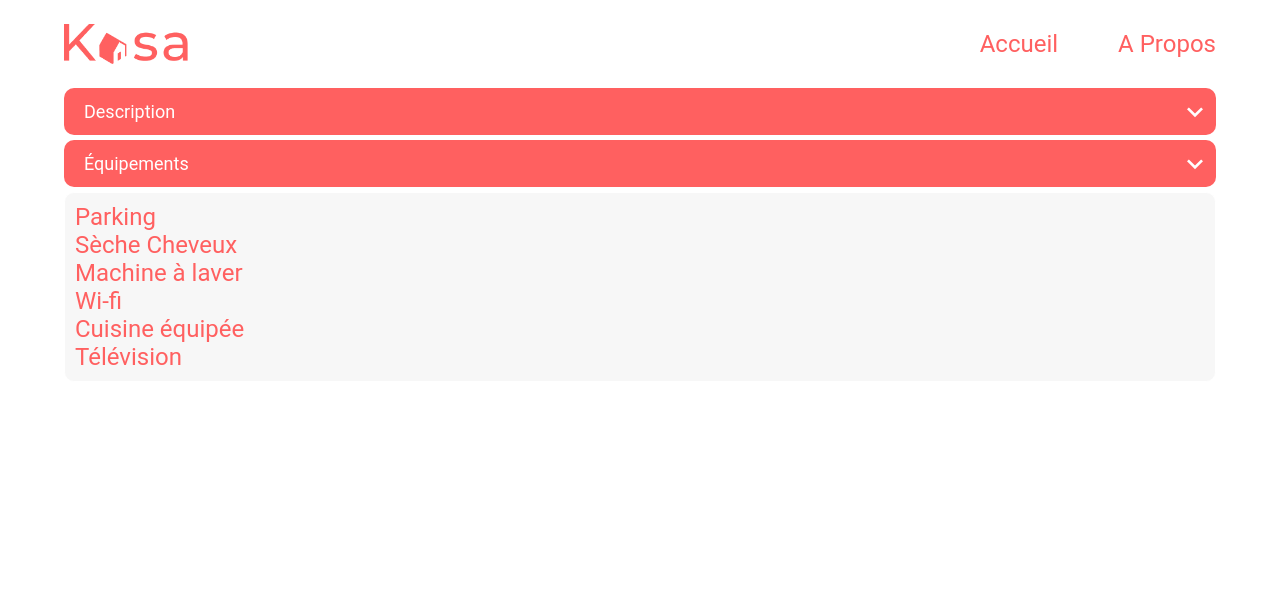
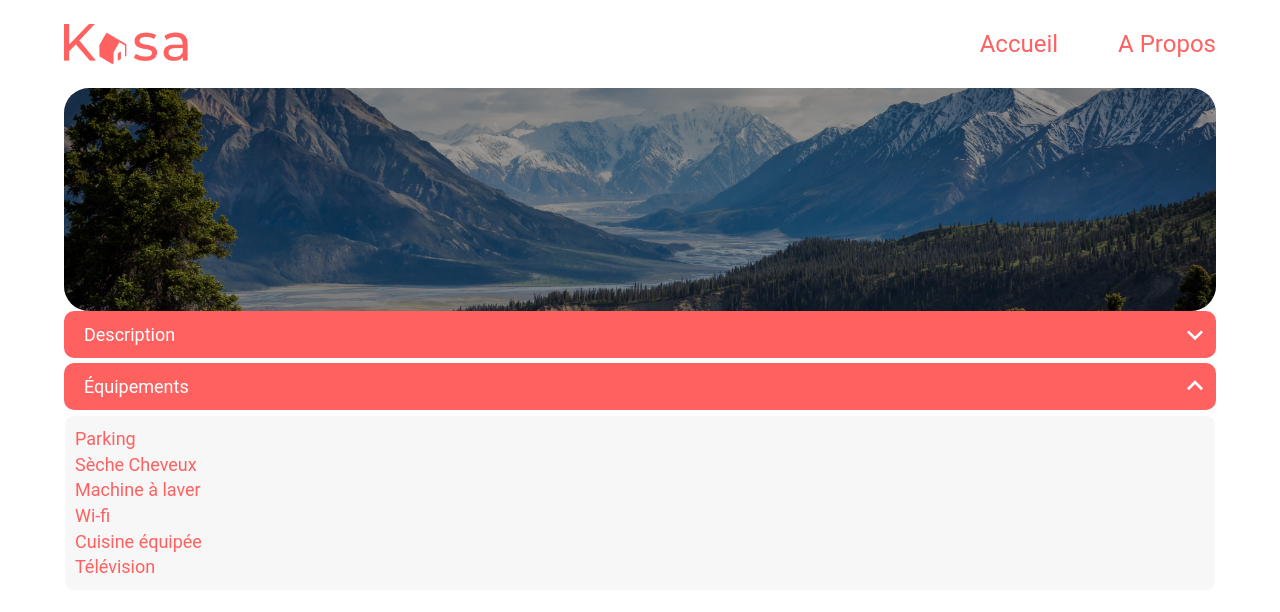
Before and after one commit to Stephan075/FolioStephan_11_15032022, a React (Create React App) app in the folder kasa/: page / in a window 1280 px wide. Both pictures are taken after a click on the button "Équipements". Shown: the top 612 px of the page. Built offline with nearby package versions, Linux system fonts and the light colour scheme.

Commit message:
change of arrow direction from collapse to click || Collapsible JS/CSS not done

```diff
--- a/kasa/src/components/AboutBanner/AboutBanner.js
+++ b/kasa/src/components/AboutBanner/AboutBanner.js
@@ -1,5 +1,6 @@
 import "./aboutBanner.css";
 import bannerImg from "../../assets/about.jpeg";
+import Collapsible from "../collapsible/Collapsible";
 
 const AboutBanner = () => {
   return (
--- a/kasa/src/components/App/App.js
+++ b/kasa/src/components/App/App.js
@@ -12,10 +12,11 @@ function App() {
     <>
       {/* <E404 /> <Footer /> */}
       <Header />
-      {/* <AboutBanner /> */}
+      <AboutBanner />
       {/* <HerroBanner /> */}
       {/* <ApartmentList /> */}
       {/* <Rating /> */}
+
       <Collapsible label="Description">
         {/* enfant */}
         <p>
@@ -28,7 +29,7 @@ function App() {
         </p>
       </Collapsible>
       <Collapsible label="Équipements">
-        <ul>
+        <ul className="collapse_list">
           <li>Parking</li>
           <li>Sèche Cheveux</li>
           <li>Machine à laver</li>
--- a/kasa/src/components/collapsible/Collapsible.js
+++ b/kasa/src/components/collapsible/Collapsible.js
@@ -3,12 +3,16 @@ import "./collapsible.css";
 
 const Collapsible = (props) => {
   const [isOpen, setIsOpen] = useState(false);
+
+  // changer la direction de la flèche
+  const transform = {
+    transform: isOpen && "rotate(180deg)",
+  };
+
   return (
     <div className="collapsible">
       <button className="toggle" onClick={() => setIsOpen(!isOpen)}>
-        <span
-          className={isOpen ? "filter__custom-arrow" : "filter__custom-arrow"}
-        ></span>
+        <span className="filter__custom-arrow" style={transform}></span>
         {props.label}
       </button>
       {isOpen && <div className="content">{props.children}</div>}
@@ -17,3 +21,5 @@ const Collapsible = (props) => {
 };
 
 export default Collapsible;
+
+// https://www.youtube.com/watch?v=4F8EYGao9pc
--- a/kasa/src/components/collapsible/collapsible.css
+++ b/kasa/src/components/collapsible/collapsible.css
@@ -22,7 +22,8 @@
   padding: 1rem;
   color: var(--primaire);
   font-weight: 400;
-  font-size: 24px;
+  font-size: 1.8rem;
+  line-height: 25.67px;
 }
 
 .filter__custom-arrow {
@@ -43,3 +44,12 @@
 .filter__custom-arrow::before {
   content: url("../../assets/arrow-bottom.svg");
 }
+
+/* Responsive */
+@media only screen and (max-width: 767px) {
+  .collapsible .content {
+    border-radius: 5px;
+    font-size: 1.2rem;
+    line-height: 17.11px;
+  }
+}
```
